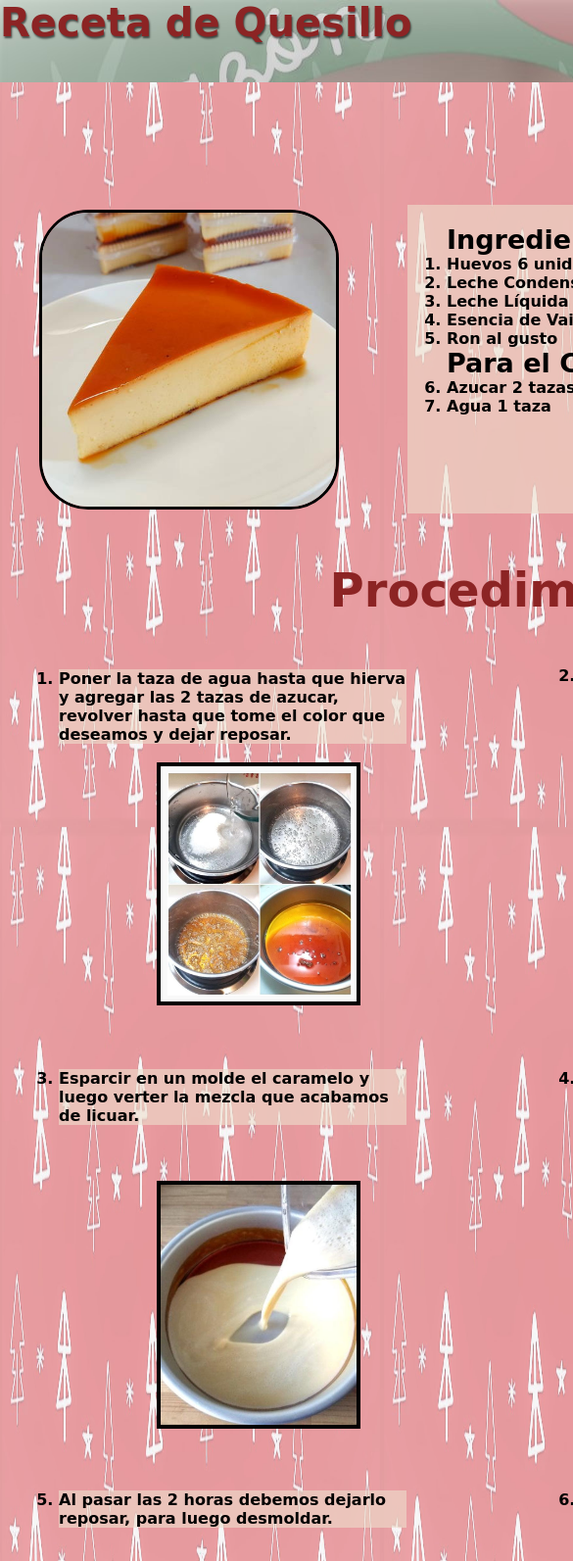
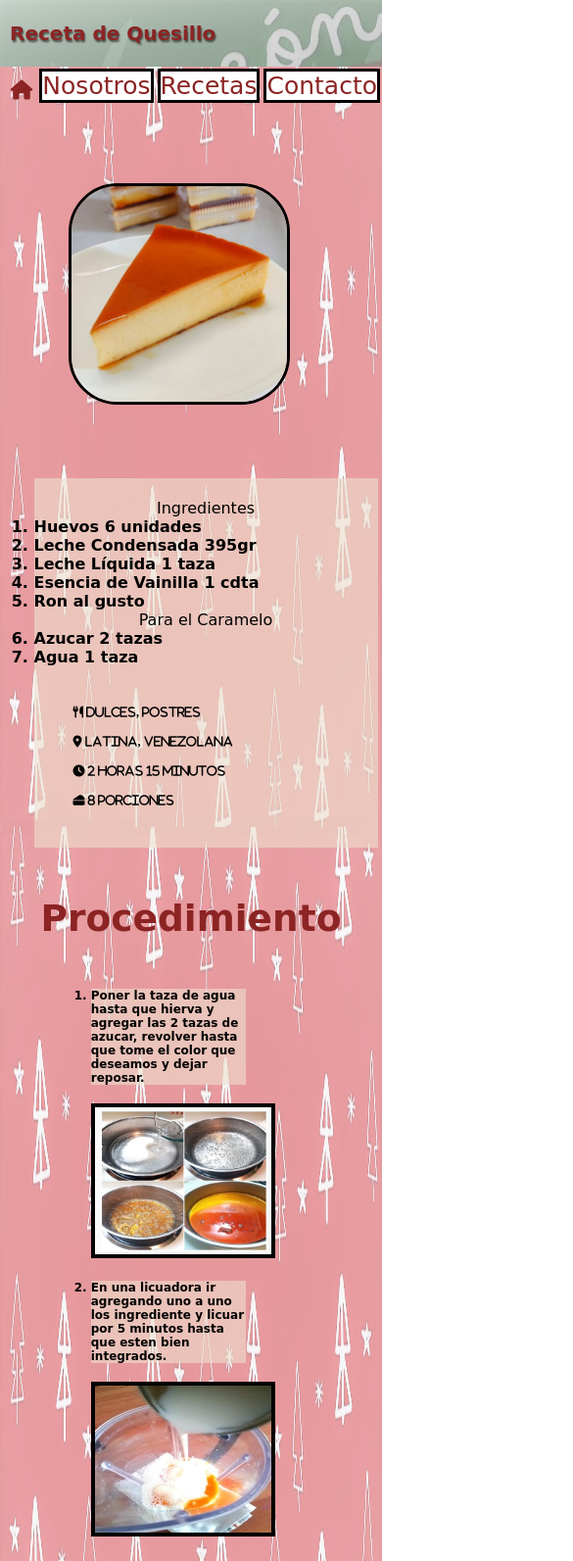
Before and after one commit to Mairene-Villasmil/Recetas, a plain HTML site: page RecetasHTML/Paginas/Quesillo.html in a window 390 px wide. Shown: the top 1593 px of the page at 98% size, 585 px wide, since content can reach past the window. Drawn offline with Linux system fonts and the light colour scheme.

Commit message:
responsive-dos

```diff
--- a/RecetasHTML/CSS/Contacto.css
+++ b/RecetasHTML/CSS/Contacto.css
@@ -30,28 +30,97 @@ main {
 
 article {
     font-family: cursive;
-    font-size: x-large;
+    font-size: large;
     color: rgb(116, 0, 0);
     text-align: center;
-    margin-bottom: 50px;
+    margin-bottom: 30px;
     padding: 5px;
+    background-color: #ffffff85;
     box-shadow: 8px 8px 10px 4px rgba(41, 41, 41, 0.61);
 }
 
 .formulario {
-    font-family: cursive;
-    font-size: 20px;
-    width: 210px;
+    width: 40%;
     padding: 10px;
+    margin: 10px;
     background-color: rgba(163, 103, 103, 0.6);
     border-radius: 10px;
 }
 
-button h3 i {
+
+form label {
+    width: 10%;
+    font-size: 30px;
+    font-weight: bold;
+    display: inline-block;
+    padding: 3px;
+}
+
+form input[type="text"],
+form input[type="tel"],
+form input[type="email"]
+{
     font-family: cursive;
-    font-size: medium;
-    border: solid 3px black;
-    width: 190px;
-    height: 20px;
-    justify-content: center;
+    width: 80%;
+    padding: 3px 0px;
+    border: 1px solid #000000;
+    border-radius: 3px;
+    background-color: #ffffff;
+    margin: 8px 0;
+    display: inline-block;
 }
+
+form input[type="submit"]
+{
+    width: 100%;
+    padding: 5px;
+    font-family: cursive;
+    font-size: 20px;
+    margin-top: 15px;
+    display: block;
+    color: #000000;
+}
+
+@media screen and (min-width: 680px) and (max-width: 1200px) {
+
+}
+
+@media screen and (min-width:  280px) and (max-width: 679px) {
+    a {
+        font-size: 12px;
+    }
+
+    a i {
+        font-size: 20px;
+    }
+
+    main {
+        height: 84vh;
+    }
+
+    article {
+        font-size: 12px;
+        margin-bottom: 80px;
+    }
+
+    .formulario {
+        width: 160px;
+    }
+
+    form label {
+        font-size: 15px;
+    }
+
+    form input[type="text"],
+    form input[type="tel"],
+    form input[type="email"]
+    {
+        width: 70%;
+        font-size: 12px;
+    }
+
+    form input[type="submit"]
+{
+    font-size: 15px;
+}
+}
--- a/RecetasHTML/CSS/Inicio.css
+++ b/RecetasHTML/CSS/Inicio.css
@@ -1,6 +1,11 @@
 * {
     margin: 0px;
     padding: 0px;
+}
+
+section nav{
+    width: 100%;
+    height: 10vh;
 }
 
 a i {
@@ -16,12 +21,18 @@ a i {
     text-decoration-line: none;
 }
 
-.imagen {
+section .imagen{
     width: 100%;
+    height: 60vh;
     display: flex;
     flex-direction: row;
     justify-content: center;
     align-items: center;
+}
+
+.imagen {
+    width: 100%;
+
 }
 
 main {
@@ -37,10 +48,19 @@ img {
     box-shadow: 8px 8px 10px 4px rgba(41, 41, 41, 0.61);
 }
 
-@media screen and (min-width: 680px) and (max-width: 1200px) {
+@media screen and (min-width: 680px) and (max-width: 1200px) {}
 
+@media screen and (min-width: 280px) and (max-width: 679px) {
+    a i {
+        font-size: 20px;
+    }
+
+    main {
+        height: 84vh;
+    }
+
+    img{
+        width: 230px;
+        height: 230px;
+    }
 }
-
-@media screen and (min-width:  280px) and (max-width: 679px) {
-
-}
--- a/RecetasHTML/CSS/Nosotros.css
+++ b/RecetasHTML/CSS/Nosotros.css
@@ -21,22 +21,49 @@ main {
     height: 80vh;
 }
 
-.texto {
+section nav {
+    width: 100%;
+    height: 10vh;
+}
+
+section .texto{
     display: flex;
     flex-direction: row;
     justify-content: center;
     align-items: center;
 }
 
-.nosotros_texto{
-    width: 60%;
-    background-color: rgba(251, 240, 240, 0.664);
-    border-radius: 10px;
+.texto {
+    width: 100%;
+    min-height: 60vh;
 }
 
 p {
+    width: 50%;
+    background-color: rgba(251, 240, 240, 0.664);
+    border-radius: 10px;
     font-family: cursive;
-    font-size: 20px;
-    padding: 18px;
+    font-size: 15px;
+    padding: 10px;
     text-align: justify;
 }
+
+@media screen and (min-width: 680px) and (max-width: 1200px) {}
+
+@media screen and (min-width: 280px) and (max-width: 679px) {
+    a i {
+        font-size: 20px;
+    }
+
+    main {
+        height: 84vh;
+    }
+
+    .nosotros_texto {
+        width: 80%;
+    }
+
+    p {
+        font-size: 12px;
+    }
+}
--- a/RecetasHTML/CSS/Quesillo.css
+++ b/RecetasHTML/CSS/Quesillo.css
@@ -1,54 +1,3 @@
-* {
-    margin: 0px;
-    padding: 0px;
-}
-
-body {
-    position: absolute;
-    background-image: url(../imagenes/fondo2.jpeg);
-    background-size: 100% 100vh;
-    background-repeat: repeat;
-    min-height: 100%;
-}
-
-header h1 {
-    position: relative;
-    width: 100%;
-    height: 10vh;
-    background-image: url(../imagenes/logo\ maqueta\ -\ copia\ \(2\).jpg);
-}
-
-main {
-    width: 100%;
-    height: 80%;
-}
-
-h1 {
-    font-family: cursive;
-    font-size: 40px;
-    color: rgb(140, 36, 36);
-    text-shadow: 1px 2px 2px rgba(0, 0, 0, 0.6);
-}
-
-.botones {
-    display: flex;
-    flex-direction: row;
-    justify-content: flex-end;
-    align-items: flex-end;
-    margin-bottom: 40px;
-}
-
-.navegacion {
-    margin: 5px;
-    border: solid 3px rgb(0, 0, 0);
-    background-color: rgb(255, 255, 255);
-}
-
-.navegacion :hover {
-    box-shadow: 8px 8px 10px 4px rgba(41, 41, 41, 0.61);
-    cursor: pointer;
-}
-
 a {
     font-family: cursive;
     font-size: 25px;
@@ -66,7 +15,6 @@ a i {
     display: inline;
     width: 300px;
     margin: 40px;
-    margin-bottom: 0px;
     border-radius: 50px;
     border-style: solid;
     border-color: black;
@@ -103,6 +51,12 @@ h3 img {
     flex-wrap: wrap;
     margin-left: 40px;
     margin-top: 20px;
+}
+
+.ingredientes_uno p{
+    font-family: cursive;
+    font-size: xx-large;
+    font-weight: bolder;
 }
 
 .procedimiento {
@@ -165,6 +119,9 @@ h3 img {
     width: 100%;
     height: 100%;
     display: flex;
+    flex-direction: row;
+    justify-content: center;
+    align-items: center;
     margin: 30px 0px 40px;
 }
 
@@ -192,10 +149,13 @@ h3 img {
     background-color: rgba(239, 224, 206, 0.6);
 }
 
-.contaier_tres {
+.container_tres {
     width: 100%;
     height: 100%;
     display: flex;
+    flex-direction: row;
+    justify-content: center;
+    align-items: center;
     margin: 30px 0px 40px;
 }
 
@@ -254,3 +214,159 @@ footer i {
     font-family: Arial, Helvetica, sans-serif;
     font-size: xx-small;
 }
+
+@media screen and (min-width:  280px) and (max-width: 679px) {
+    a i {
+        font-size: 20px;
+    }
+
+    main {
+        height: 84%;
+    }
+
+    .container {
+        width: 100%;
+        display: flex;
+        flex-direction: column;
+        justify-content: center;
+        align-items: center;
+    }
+
+    .fotoquesillo img{
+        width: 220px;
+        display: block;
+        margin-left: 15px;
+    }
+
+    h3 img {
+        width: 180px;
+        height: 150px;
+        margin-left: 0px;
+    }
+
+    .fondo_texto{
+        display: block;
+        width: 90%;
+    }
+
+    .ingredientes_uno {
+        font-size: 14;
+        font-weight: lighter;
+    }
+
+    .ingredientes_uno p{
+        text-align: center;
+        font-size: 16px;
+        font-weight: bolder;
+    }
+
+    .ingredientes_uno h2{
+        font-size: 12;
+    }
+
+    .detalles {
+        font-size: 12px;
+        display: block;
+        margin: 40px;
+    }
+
+    .procedimiento {
+        font-size: 25px;
+    }
+
+    .container_uno {
+        width: 90%;
+        display: flex;
+        justify-content: center;
+        align-items: center;
+        flex-direction: column;
+        flex-wrap: wrap;
+        margin: 5px;
+    }
+
+    .item_uno{
+        margin-left: 0px;
+    }
+
+    .item_uno li {
+        width: 90%;
+        font-size: 12px;
+    }
+
+    .item_dos{
+        margin-left: 0px;
+    }
+
+    .item_dos li {
+        width: 90%;
+        font-size: 12px;
+    }
+
+    .container_dos {
+        width: 90%;
+        display: flex;
+        justify-content: center;
+        align-items: center;
+        flex-direction: column;
+        flex-wrap: wrap;
+        margin: 5px;
+    }
+
+    .item_tres{
+        margin-left: 0px;
+    }
+
+    .item_tres li {
+        width: 90%;
+        font-size: 12px;
+    }
+
+    .item_cuatro{
+        margin-left: 0px;
+    }
+
+    .item_cuatro li {
+        width: 90%;
+        font-size: 12px;
+    }
+
+    .container_tres {
+        width: 90%;
+        display: flex;
+        justify-content: center;
+        align-items: center;
+        flex-direction: column;
+        flex-wrap: wrap;
+        margin: 5px;
+    }
+
+    .item_cinco{
+        margin-left: 0px;
+    }
+
+    .item_cinco li {
+        width: 90%;
+        font-size: 12px;
+    }
+
+    .item_seis{
+        margin-left: 0px;
+    }
+
+    .item_seis li {
+        width: 90%;
+        font-size: 12px;
+    }
+
+    footer {
+        height: 8vh;
+    }
+
+    footer li {
+        font-size: 16px;
+    }
+
+    .copyright {
+        font-size: 7px;
+    }
+}
--- a/RecetasHTML/CSS/Recetas.css
+++ b/RecetasHTML/CSS/Recetas.css
@@ -45,3 +45,36 @@ button {
 a h4 {
     color: black;
 }
+
+@media screen and (min-width: 680px) and (max-width: 1200px) {}
+
+@media screen and (min-width: 280px) and (max-width: 679px) {
+    a i {
+        font-size: 20px;
+    }
+
+    main {
+        height: 84vh;
+    }
+
+    .boton_ {
+        font-size: 15px;
+    }
+
+    img {
+        width: 150px;
+        height: 150px;
+    }
+
+    button{
+        margin: 15px;
+    }
+
+    .container {
+        width: 100vw;
+        display: flex;
+        flex-direction: column;
+        justify-content: center;
+        align-items: center;
+    }
+}
--- a/RecetasHTML/CSS/Style.css
+++ b/RecetasHTML/CSS/Style.css
@@ -79,3 +79,42 @@ footer i {
     font-family: Arial, Helvetica, sans-serif;
     font-size: xx-small;
 }
+
+@media screen and (min-width: 680px) and (max-width: 1200px) {
+
+}
+
+@media screen and (min-width:  280px) and (max-width: 679px) {
+    header{
+        width: 100%;
+        height: 8vh;
+        display: flex;
+        justify-content: left;
+        align-items: center;
+    }
+
+    h1 {
+        font-size: 20px;
+        margin-left: 10px;
+    }
+
+    a {
+        font-size: 12px;
+    }
+
+    .navegacion {
+        margin: 2px;
+    }
+
+    footer {
+        height: 8vh;
+    }
+
+    footer li {
+        font-size: 16px;
+    }
+
+    .copyright {
+        font-size: 7px;
+    }
+}
--- a/RecetasHTML/Paginas/Quesillo.html
+++ b/RecetasHTML/Paginas/Quesillo.html
@@ -8,6 +8,7 @@
     <link rel="stylesheet" href="https://cdnjs.cloudflare.com/ajax/libs/font-awesome/6.2.1/css/all.min.css"
         integrity="sha512-MV7K8+y+gLIBoVD59lQIYicR65iaqukzvf/nwasF0nqhPay5w/9lJmVM2hMDcnK1OnMGCdVK+iQrJ7lzPJQd1w=="
         crossorigin="anonymous" referrerpolicy="no-referrer" />
+        <link rel="stylesheet" href="../CSS/Style.css">
     <link rel="stylesheet" href="../CSS/Quesillo.css">
     <title>Quesillo</title>
 </head>
@@ -38,7 +39,7 @@
                 </div>
                 <div class="fondo_texto">
                     <div class="ingredientes_uno">
-                            <h2>Ingredientes</h2>
+                        <p>Ingredientes</p>
                         <ol>
                             <h3>
                                 <li>Huevos 6 unidades</li>
@@ -47,7 +48,7 @@
                                 <li>Esencia de Vainilla 1 cdta</li>
                                 <li>Ron al gusto</li>
                             </h3>
-                                <h2>Para el Caramelo</h2>
+                            <p>Para el Caramelo</p>
                             <h3>
                                 <li>Azucar 2 tazas</li>
                                 <li>Agua 1 taza</li>
@@ -107,7 +108,7 @@
                             <br>
                         </div>
                     </div>
-                        <div class="contaier_tres">
+                    <div class="container_tres">
                         <div class="item_cinco">
                             <li>Al pasar las 2 horas debemos dejarlo reposar, para luego desmoldar.</li> <br>
                             <br>
```
Also changed, not shown: RecetasHTML/Paginas/Contacto.html (+1 -5 lines), RecetasHTML/Paginas/Nosotros.html (+2 -2 lines). Lines whose indentation alone changed are shown as unchanged.
